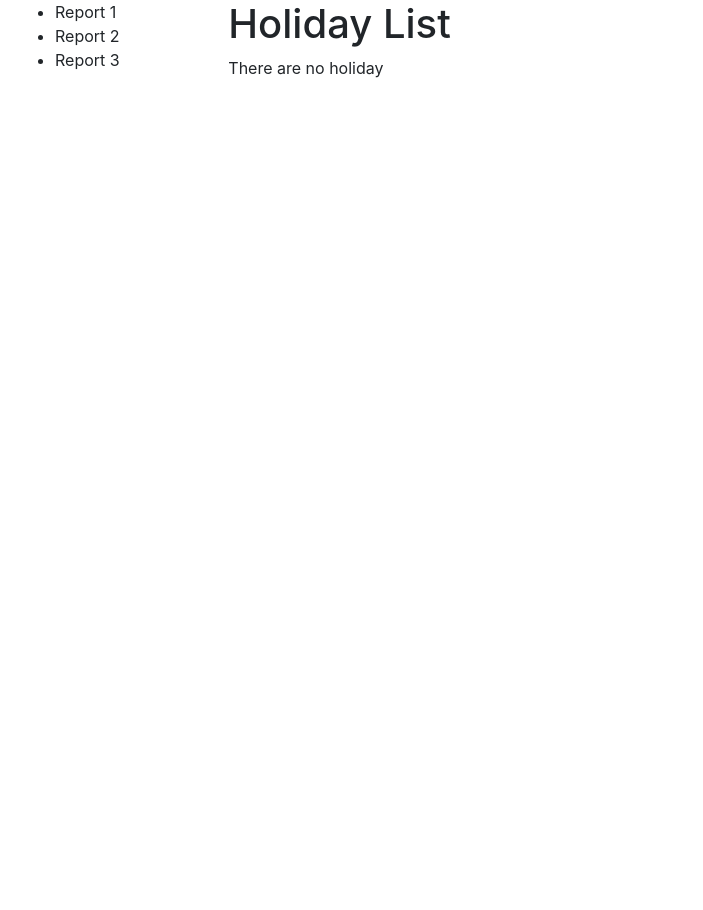
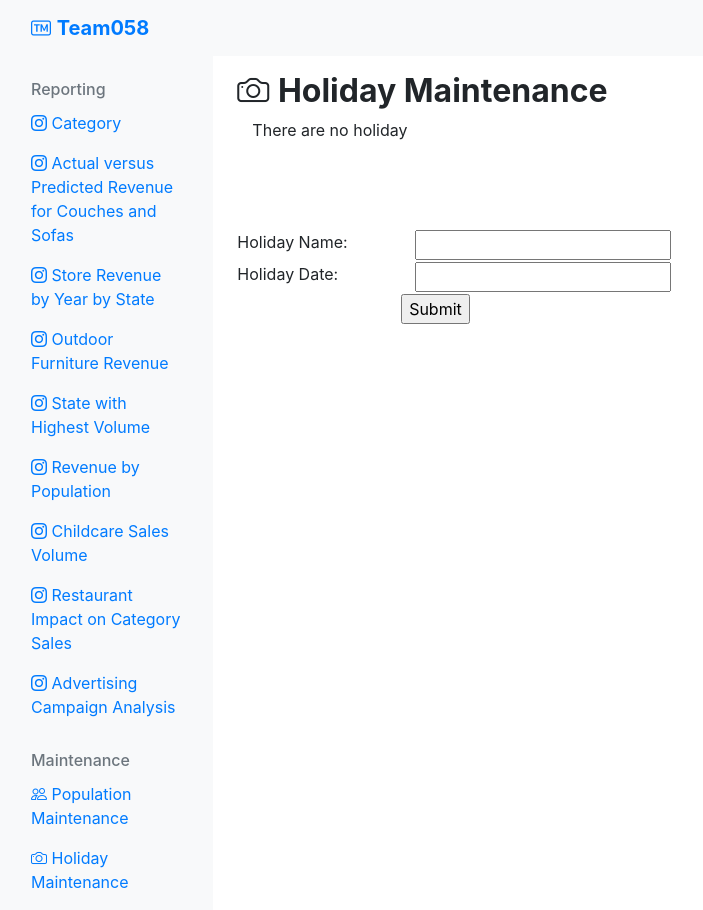
Before and after one commit to tex216/Relational-Database-Design-for-Sales-Reporting-System, a Django app: page /reporting/holiday/ in a window 1280 px wide. Shown: the whole page, without its empty margins (0-703 px from the left). Before the commit the page ends 78 px from the top, so only its background shows below. Run offline with Django 3.2, Linux system fonts and the light colour scheme; data that the repository does not hold is empty; some libraries are stand-ins or nearby versions.

Commit message:
update _layout with bootstrap style
update _layout with bootstrap style

```diff
--- a/rzhang609/LSRS/reporting/maintenances/holiday.py
+++ b/rzhang609/LSRS/reporting/maintenances/holiday.py
@@ -1,4 +1,5 @@
 from django.views import generic
+from django import forms
 from reporting.models import HOLIDAY
 
 
@@ -7,4 +8,8 @@ class HolidayList(generic.ListView):
     template_name = "reporting/holiday_list.html"
 
     def get_queryset(self):
-        return HOLIDAY.objects.raw('SELECT * FROM holiday')
+        return HOLIDAY.objects.raw('SELECT Name, Date FROM holiday')
+
+
+class HolidayInput(forms.Form):
+    holiday_name = forms.CharField(label='holiday_name', max_length=50)
--- a/rzhang609/LSRS/reporting/templates/_layout.html
+++ b/rzhang609/LSRS/reporting/templates/_layout.html
@@ -1,28 +1,125 @@
 <!DOCTYPE html>
 <html lang="en">
 <head>
-  <title>Reporting</title>
-  <meta charset="utf-8">
-  <meta name="viewport" content="width=device-width, initial-scale=1">
-  <link rel="stylesheet" href="https://maxcdn.bootstrapcdn.com/bootstrap/4.0.0/css/bootstrap.min.css" integrity="sha384-Gn5384xqQ1aoWXA+058RXPxPg6fy4IWvTNh0E263XmFcJlSAwiGgFAW/dAiS6JXm" crossorigin="anonymous">
+    <meta charset="utf-8"/>
+    <meta http-equiv="X-UA-Compatible" content="IE=edge,chrome=1"/>
+    <meta name="viewport" content="width=device-width, initial-scale=1, shrink-to-fit=no">
+    <title>LEOFURN Sales Reporting System</title>
+    <link rel="shortcut icon" href="https://omscs.gatech.edu/sites/all/themes/gt_subtheme/favicon.ico" type="image/vnd.microsoft.icon" />
+
+
 </head>
+
 <body>
+<nav class="navbar navbar-light bg-light" style="background-color: background-color: #f8f9fa!important">
+    <div class="container-fluid">
+        <a class="navbar-brand text-primary" href="/reporting/">
+            <i class="bi bi-badge-tm"></i>
+            <strong>Team058</strong>
+        </a>
+    </div>
+</nav>
 
 <div class="container-fluid">
+    <div class="row">
+        <nav class="col-md-2 d-none d-md-block bg-light sidebar" style="min-height: calc(100vh - 50px)">
+          <div class="sidebar-sticky">
+            <h6 class="sidebar-heading d-flex justify-content-between align-items-center px-3 mt-4 mb-1 text-muted">
+              <span>Reporting</span>
+            </h6>
+             <ul class="nav flex-column mb-2">
+              <li class="nav-item">
+                <a class="nav-link" href="#">
+                  <i class="bi bi-instagram"></i>
+                  Category
+                </a>
+              </li>
+              <li class="nav-item">
+                <a class="nav-link" href="#">
+                  <i class="bi bi-instagram"></i>
+                  Actual versus Predicted Revenue for Couches and Sofas
+                </a>
+              </li>
+              <li class="nav-item">
+                <a class="nav-link" href="#">
+                  <i class="bi bi-instagram"></i>
+                  Store Revenue by Year by State
+                </a>
+              </li>
+              <li class="nav-item">
+                <a class="nav-link" href="#">
+                  <i class="bi bi-instagram"></i>
+                  Outdoor Furniture Revenue
+                </a>
+              </li>
+              <li class="nav-item">
+                <a class="nav-link" href="#">
+                  <i class="bi bi-instagram"></i>
+                  State with Highest Volume
+                </a>
+              </li>
+              <li class="nav-item">
+                <a class="nav-link" href="#">
+                  <i class="bi bi-instagram"></i>
+                  Revenue by Population
+                </a>
+              </li>
+              <li class="nav-item">
+                <a class="nav-link" href="#">
+                  <i class="bi bi-instagram"></i>
+                  Childcare Sales Volume
+                </a>
+              </li>
+              <li class="nav-item">
+                <a class="nav-link" href="#">
+                  <i class="bi bi-instagram"></i>
+                  Restaurant Impact on Category Sales
+                </a>
+              </li>
+              <li class="nav-item">
+                <a class="nav-link" href="#">
+                  <i class="bi bi-instagram"></i>
+                  Advertising Campaign Analysis
+                </a>
+              </li>
+            </ul>
 
-    <div class="row">
-      <div class="col-sm-2">
-          <ul class="sidebar-nav">
-            <li>Report 1</li>
-            <li>Report 2</li>
-            <li>Report 3</li>
-          </ul>
-      </div>
-      <div class="col-sm-10 ">
-      {% block content %}{% endblock %}
-      </div>
+            <h6 class="sidebar-heading d-flex justify-content-between align-items-center px-3 mt-4 mb-1 text-muted">
+              <span>Maintenance</span>
+            </h6>
+            <ul class="nav flex-column mb-2">
+              <li class="nav-item">
+                <a class="nav-link" href="/reporting/population/">
+                    <i class="bi bi-people"></i>
+                    Population Maintenance
+                </a>
+              </li>
+              <li class="nav-item">
+                <a class="nav-link" href="/reporting/holiday/">
+                <i class="bi bi-camera"></i>
+                    Holiday Maintenance
+                </a>
+              </li>
+            </ul>
+          </div>
+        </nav>
+
+        <section role="main" class="col-md-9 ml-sm-auto col-lg-10 pt-3 px-4">
+
+          <div class="d-flex justify-content-between flex-wrap flex-md-nowrap align-items-center pb-2 mb-3">
+          {% block content %}{% endblock %}
+          </div>
+
+        </section>
     </div>
+</div>
 
-</div>
+    <!-- Google Font -->
+    <link defer href="https://fonts.googleapis.com/css?family=Nunito:300,300i,400,600,800" rel="stylesheet">
+    <!-- Bootstrap Icons -->
+    <link defer rel="stylesheet" href="https://cdn.jsdelivr.net/npm/bootstrap-icons@1.4.0/font/bootstrap-icons.css">
+    <link defer rel="stylesheet" href="https://maxcdn.bootstrapcdn.com/bootstrap/4.0.0/css/bootstrap.min.css" integrity="sha384-Gn5384xqQ1aoWXA+058RXPxPg6fy4IWvTNh0E263XmFcJlSAwiGgFAW/dAiS6JXm" crossorigin="anonymous">
+    <script src="https://code.jquery.com/jquery-3.6.0.min.js" integrity="sha256-/xUj+3OJU5yExlq6GSYGSHk7tPXikynS7ogEvDej/m4="  crossorigin="anonymous" async></script>
+
 </body>
 </html>
--- a/rzhang609/LSRS/reporting/templates/reporting/holiday_list.html
+++ b/rzhang609/LSRS/reporting/templates/reporting/holiday_list.html
@@ -1,20 +1,78 @@
 {% extends "_layout.html" %}
 
 {% block content %}
-    <h1>Holiday List</h1>
 
-    {% if holidayList %}
-    <ul>
+<style>
+form {
+    text-align : left;
+}
+.btnSubmit {
+    display: block;
+    text-align: center;
+    margin: 0 auto;
+}
+</style>
 
-      {% for holiday in holidayList %}
-      <li>
-        {{ holiday.Name }} {{ holiday.Date }}
-      </li>
-      {% endfor %}
+<div class="container-fluid">
 
-    </ul>
-    {% else %}
-      <p>There are no holiday</p>
-    {% endif %}
+     <div class="row">
+        <h2 class="page-title">
+            <i class="bi bi-camera"></i>
+            <strong>Holiday Maintenance</strong>
+        </h2>
+    </div>
+
+
+
+    <div class="row">
+        <div class="col-lg">
+        {% if holidayList %}
+        <table>
+           <tr>
+            <th>Holiday Name</th>
+            <th>Holiday Date</th>
+          </tr>
+            {% for holiday in holidayList %}
+            <tr>
+                <td>{{ holiday.Name }}</td>
+                <td>{{ holiday.Date }}</td>
+            </tr>
+            {% endfor %}
+        </table>
+            </ul>
+        {% else %}
+        <p>There are no holiday</p>
+        {% endif %}
+                    </div>
+    </div>
+    <br/>
+    <br/>
+    <br/>
+    <div class="row" id="divAddHoliday">
+        <form action="/holiday/" method="post">
+            <div class="row">
+                <div class="col-sm-5">
+                    <label for="holiday_name">Holiday Name: </label>
+                </div>
+                <div class="col-sm-6">
+                    <input id="holiday_name" type="text" name="holiday_name" value="">
+                </div>
+            </div>
+            <div class="row">
+                <div class="col-sm-5">
+                    <label for="holiday_name">Holiday Date: </label>
+                </div>
+                <div class="col-sm-6">
+                    <input id="holiday_date" type="text" name="holiday_date" value="">
+                </div>
+            </div>
+            <div class="row">
+                <input class="btnSubmit" type="submit" value="Submit" />
+            </div>
+        </form>
+    </div>
+</div>
+
+
 
 {% endblock %}
```
Also changed, not shown: rzhang609/LSRS/reporting/templates/index.html (+12 -12 lines), rzhang609/LSRS/db.sqlite3 (deleted).
